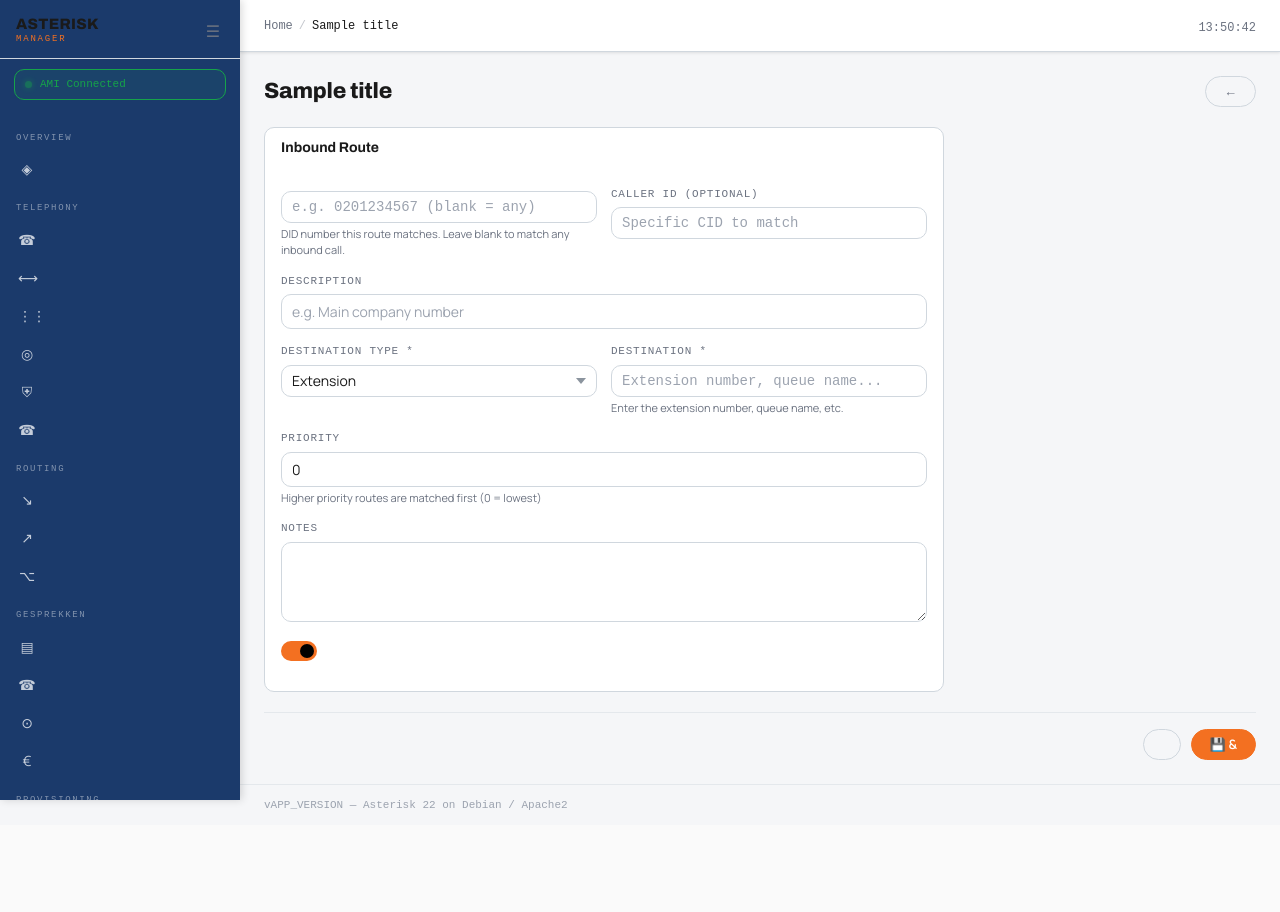
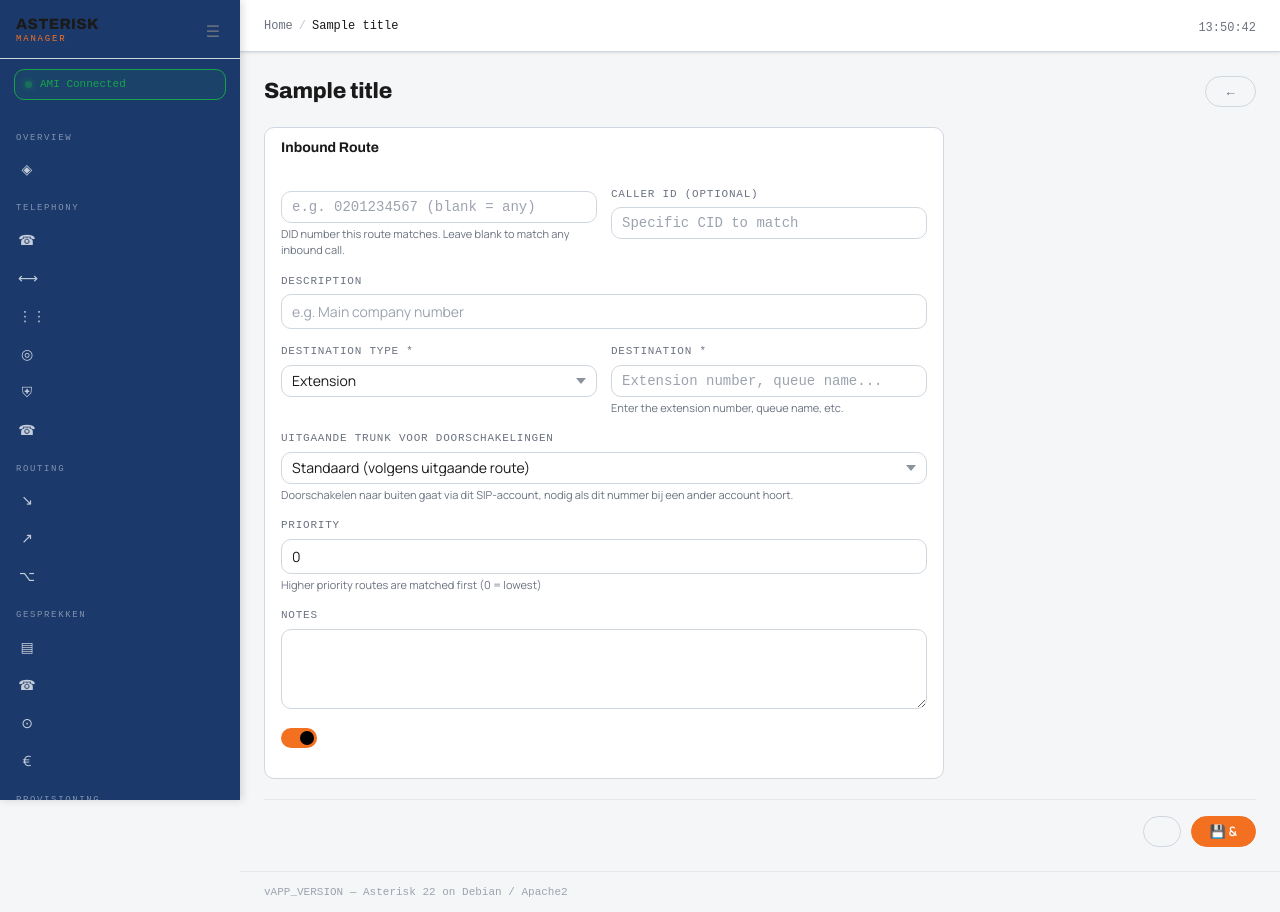
Before and after one commit to dverwoerd/asterisk-manager, a PHP site: the page made by views/routes/inbound_form.php in a window 1280 px wide. Before the commit the page ends 810 px from the top, so only its background shows below. Run offline with PHP 8.4, Linux system fonts and the light colour scheme; the template is opened without the code that fills it: most values are stand-ins (such as "Sample title", 1, 10 or a date in 2020); data that the repository does not hold is empty; some libraries are stand-ins or nearby versions.

Commit message:
Inkomende route: eigen uitgaande trunk voor doorschakelingen (INBOUND_TRUNK), zodat het juiste SIP-account gebruikt wordt
Co-Authored-By: Claude Sonnet 5.5 <noreply@anthropic.com>
Claude-Session: https://claude.ai/code/session_01Atjnj92bswqTysrUcqceJK

```diff
--- a/controllers/InboundRoutesController.php
+++ b/controllers/InboundRoutesController.php
@@ -53,6 +53,7 @@ class InboundRoutesController extends BaseController
             'description' => trim($this->post('description','')),
             'destination_type' => $this->post('destination_type','extension'),
             'destination' => trim($this->post('destination','')),
+            'outbound_trunk_id' => (int)$this->post('outbound_trunk_id',0) ?: null,
             'priority' => (int)$this->post('priority',0),
             'notes' => trim($this->post('notes','')),
             'enabled' => $this->post('enabled',0) ? 1 : 0,
@@ -61,7 +62,7 @@ class InboundRoutesController extends BaseController
     private function defaults(): array
     {
         return ['did'=>'','cid_number'=>'','description'=>'',
-                'destination_type'=>'extension','destination'=>'','priority'=>0,'notes'=>'','enabled'=>1];
+                'destination_type'=>'extension','destination'=>'','outbound_trunk_id'=>null,'priority'=>0,'notes'=>'','enabled'=>1];
     }
     private function applyAndReload(): void
     {
--- a/install.sql
+++ b/install.sql
@@ -167,6 +167,7 @@ CREATE TABLE inbound_routes (
     description VARCHAR(128),
     destination_type ENUM('extension','queue','ring_group','voicemail','ivr','external','hangup','announcement') DEFAULT 'extension',
     destination VARCHAR(64) NOT NULL,
+    outbound_trunk_id INT NULL DEFAULT NULL,
     time_group_id INT DEFAULT NULL,
     priority INT DEFAULT 0,
     notes TEXT,
--- /dev/null
+++ b/migrate_inbound_trunk.sql
@@ -0,0 +1 @@
+ALTER TABLE inbound_routes ADD COLUMN outbound_trunk_id INT NULL DEFAULT NULL AFTER destination;
--- a/views/routes/inbound_form.php
+++ b/views/routes/inbound_form.php
@@ -67,6 +67,16 @@
                 </div>
             </div>
             <div class="form-group">
+                <label>Uitgaande trunk voor doorschakelingen</label>
+                <select name="outbound_trunk_id" class="form-control">
+                    <option value="0">Standaard (volgens uitgaande route)</option>
+                    <?php foreach (Database::fetchAll("SELECT id,name,username FROM trunks WHERE enabled=1 ORDER BY name") as $tr): ?>
+                    <option value="<?= $tr['id'] ?>" <?= (int)($route['outbound_trunk_id'] ?? 0)===(int)$tr['id']?'selected':'' ?>><?= sanitize($tr['name']) ?> (<?= sanitize($tr['username']) ?>)</option>
+                    <?php endforeach; ?>
+                </select>
+                <small class="form-hint">Doorschakelen naar buiten gaat via dit SIP-account, nodig als dit nummer bij een ander account hoort.</small>
+            </div>
+            <div class="form-group">
                 <label>Priority</label>
                 <input type="number" name="priority" class="form-control" value="<?= (int)$route['priority'] ?>" min="0" max="99">
                 <small class="form-hint">Higher priority routes are matched first (0 = lowest)</small>
```
Also changed, not shown: includes/AsteriskConfig.php (+12 -2 lines).
